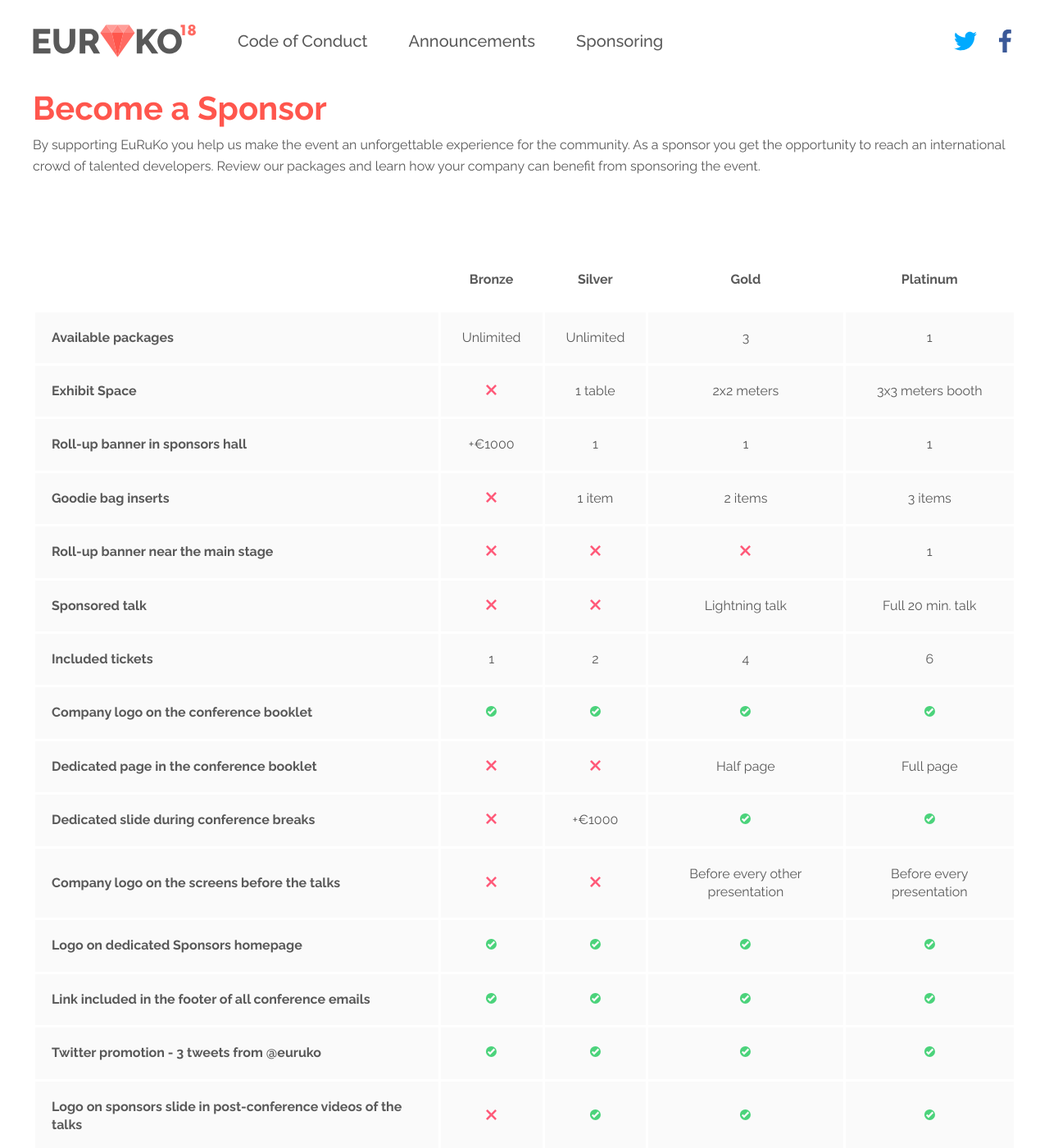
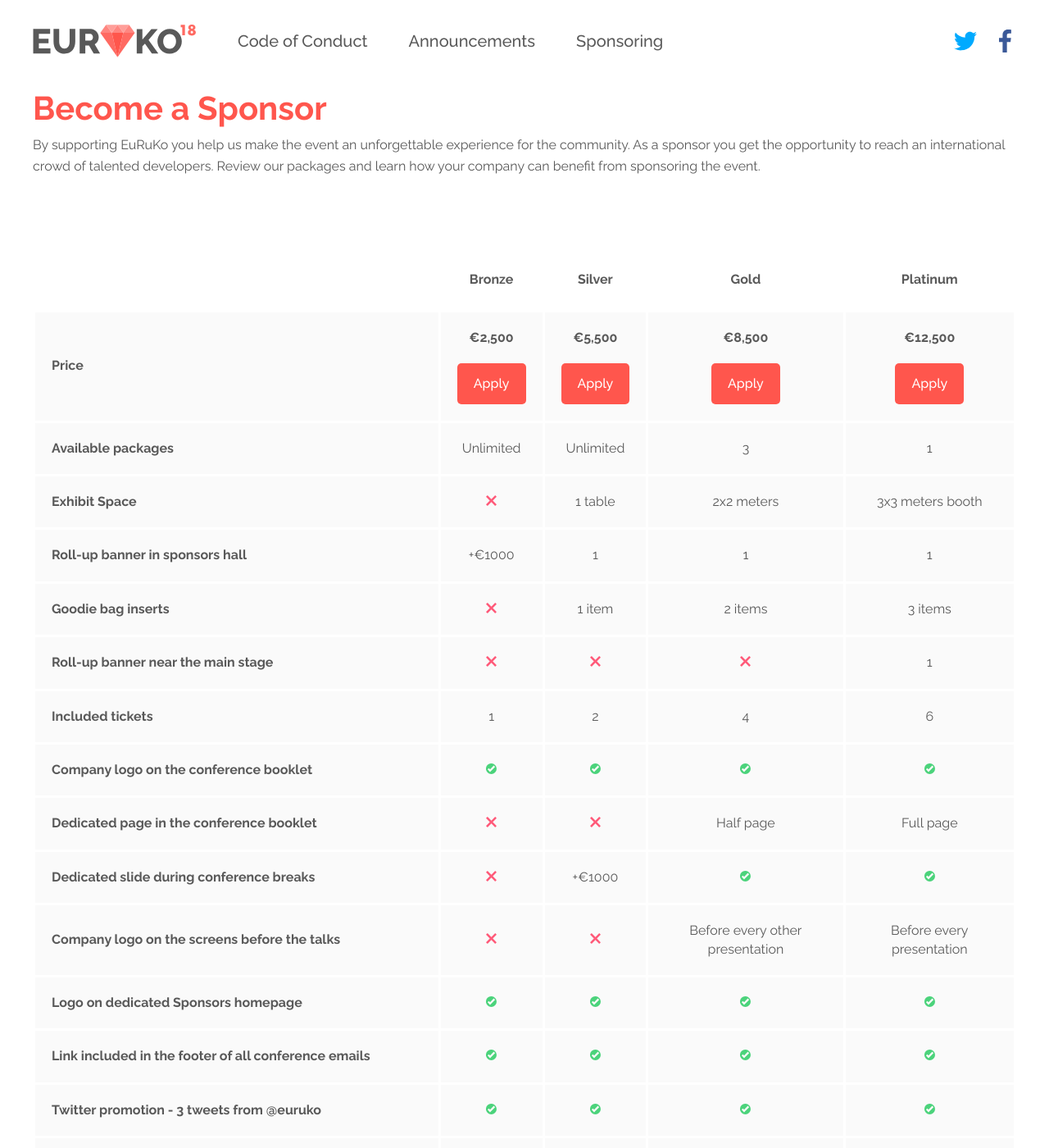
Before and after one commit to euruko/euruko2018.github.io, a Jekyll site: the page built from sponsoring.html, in a window 1280 px wide and 1400 px high. Shown: the whole window at 82% size. Built offline with Jekyll 4.4.1, drawn with Linux system fonts in a browser that asks for light colours; some of the changed text lies outside the part shown.

Commit message:
Price table tweaks

```diff
--- a/sponsoring.html
+++ b/sponsoring.html
@@ -27,6 +27,26 @@ layout: default
                     <th>Silver</th>
                     <th>Gold</th>
                     <th>Platinum</th>
+                </tr>
+
+                <tr>
+                    <td><strong>Price</strong></td>
+                    <td>
+                        <strong>€2,500</strong><br />
+                        <a href="mailto:euruko2018@gmail.com" target="_blank" class="button bg-red no-print" style="margin-top: 20px;">Apply</a>
+                    </td>
+                    <td>
+                        <strong>€5,500</strong><br />
+                        <a href="mailto:euruko2018@gmail.com" target="_blank" class="button bg-red no-print" style="margin-top: 20px;">Apply</a>
+                    </td>
+                    <td>
+                        <strong>€8,500</strong><br />
+                        <a href="mailto:euruko2018@gmail.com" target="_blank" class="button bg-red no-print" style="margin-top: 20px;">Apply</a>
+                    </td>
+                    <td>
+                        <strong>€12,500</strong><br />
+                        <a href="mailto:euruko2018@gmail.com" target="_blank" class="button bg-red no-print" style="margin-top: 20px;">Apply</a>
+                    </td>
                 </tr>
 
                 <tr>
@@ -67,14 +87,6 @@ layout: default
                     <td><img src="/assets/images/icon-cross.svg" /></td>
                     <td><img src="/assets/images/icon-cross.svg" /></td>
                     <td>1</td>
-                </tr>
-
-                <tr>
-                    <td>Sponsored talk</td>
-                    <td><img src="/assets/images/icon-cross.svg" /></td>
-                    <td><img src="/assets/images/icon-cross.svg" /></td>
-                    <td>Lightning talk</td>
-                    <td>Full 20 min. talk</td>
                 </tr>
 
                 <tr>
@@ -188,26 +200,22 @@ layout: default
                     <td>1</td>
                     <td>2</td>
                 </tr>
-
                 <tr>
-                    <td><strong>Price</strong></td>
+                    <td></td>
                     <td>
-                        <strong>€1,500</strong><br />
                         <a href="mailto:euruko2018@gmail.com" target="_blank" class="button bg-red no-print" style="margin-top: 20px;">Apply</a>
                     </td>
                     <td>
-                        <strong>€5,000</strong><br />
                         <a href="mailto:euruko2018@gmail.com" target="_blank" class="button bg-red no-print" style="margin-top: 20px;">Apply</a>
                     </td>
                     <td>
-                        <strong>€7,500</strong><br />
                         <a href="mailto:euruko2018@gmail.com" target="_blank" class="button bg-red no-print" style="margin-top: 20px;">Apply</a>
                     </td>
                     <td>
-                        <strong>€10,000</strong><br />
                         <a href="mailto:euruko2018@gmail.com" target="_blank" class="button bg-red no-print" style="margin-top: 20px;">Apply</a>
                     </td>
                 </tr>
+
             </table>
         </view>
     </section>
```
